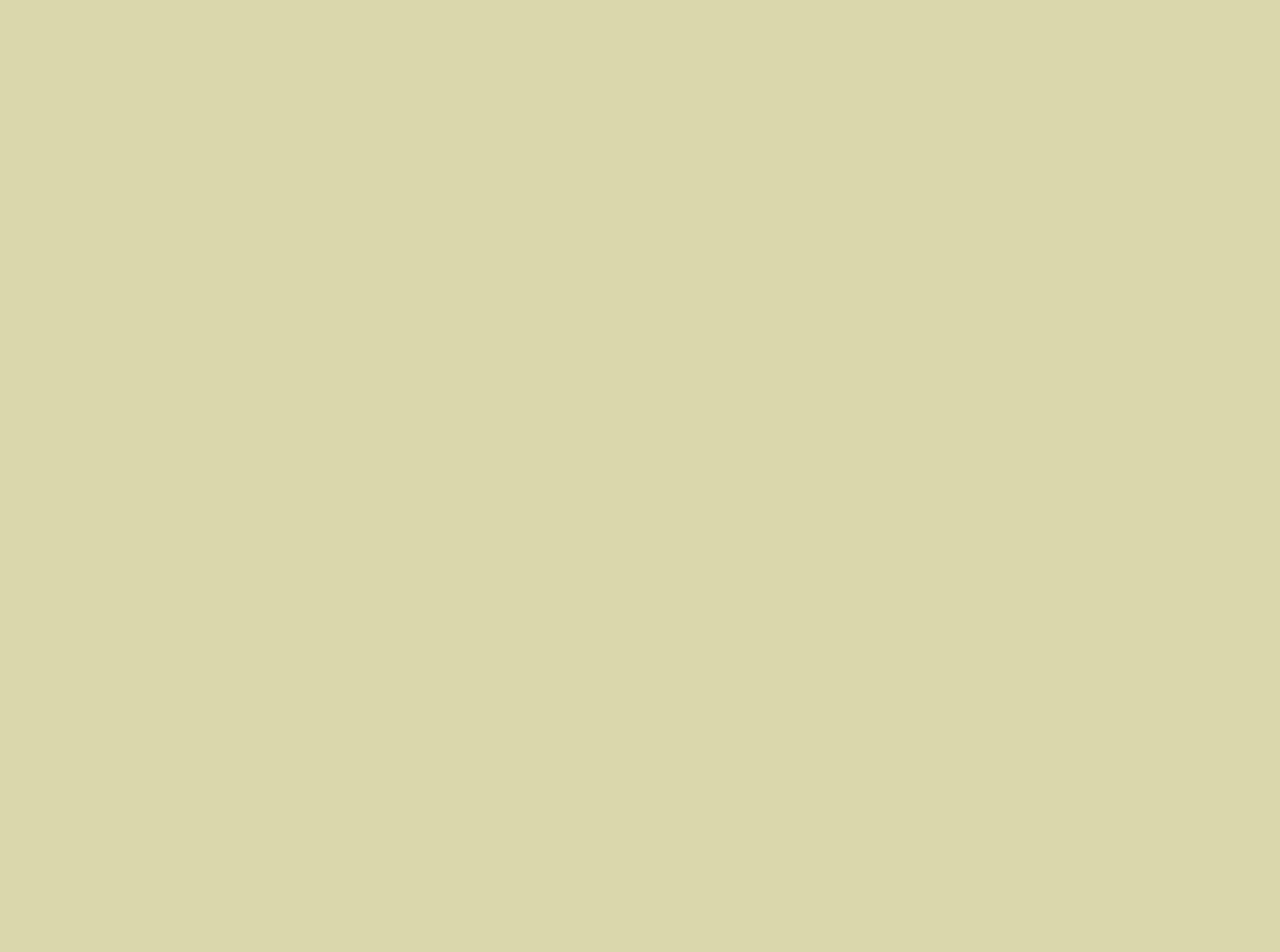
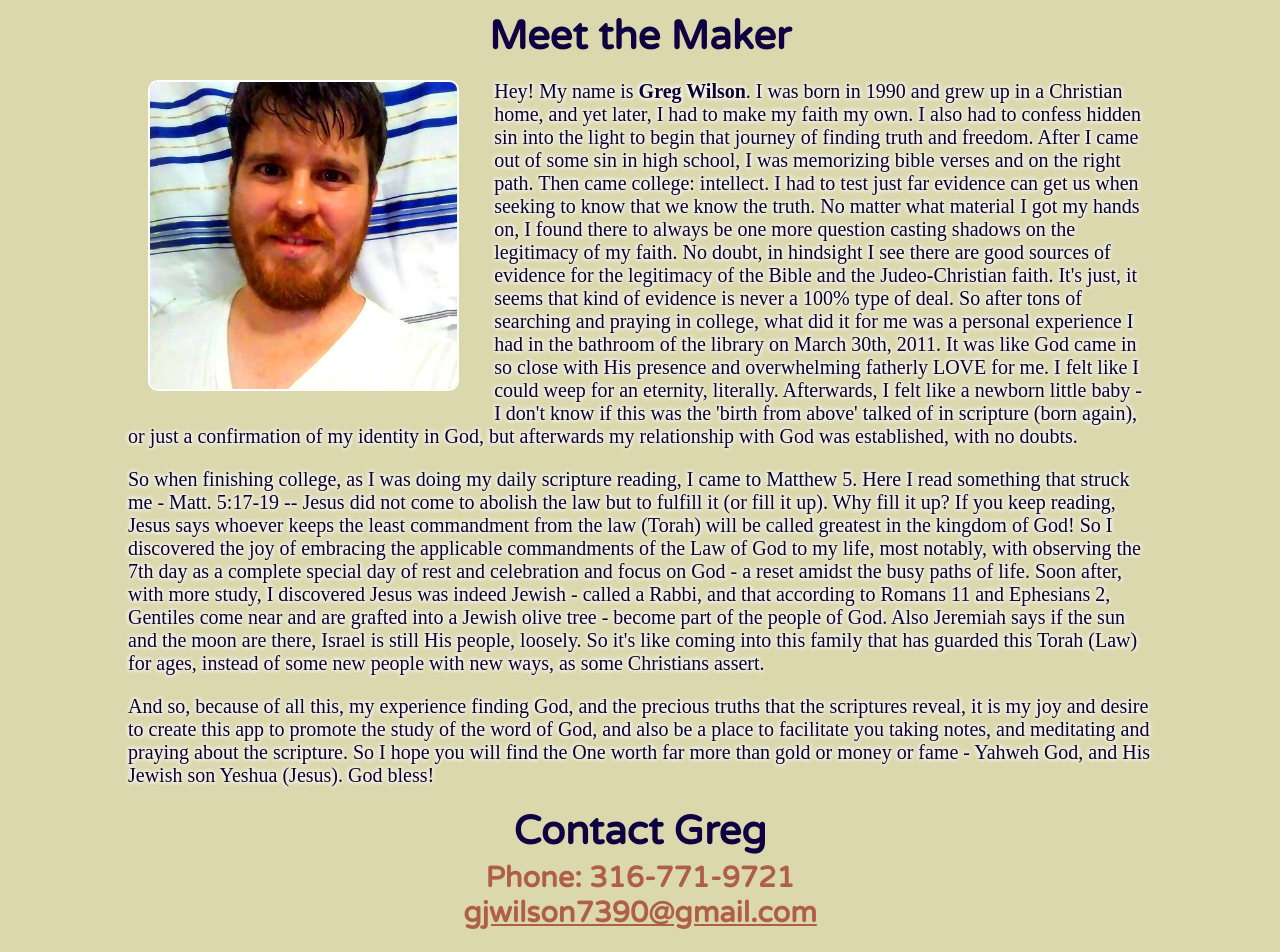
Before and after one commit to bloominstituteoftechnology/React-Redux-App, a React (Create React App) app in the folder app/: page / in a window 1280 px wide. Shown: the part 643-1595 px from the top of the page. Before the commit the page ends 800 px from the top, so only its background shows below. Built offline with nearby package versions, Linux system fonts and the light colour scheme.

Commit message:
homepage about

```diff
--- a/app/src/App.css
+++ b/app/src/App.css
@@ -56,6 +56,22 @@ header {
       margin-top: 0px;
   }
 
+  h4 {
+    color: #af5f46;
+    font-family: Hebrew;
+    font-size: 2.9rem;
+    margin-top: 0px;
+    margin-bottom: 0px;
+}
+
+  a {
+    color: #af5f46;
+    font-family: Hebrew;
+    font-size: 2.9rem;
+    margin-top: 0px;
+    margin-bottom: 0px;
+  }
+
 nav {
   background-color: #994636;
   margin: 0px;
@@ -112,6 +128,31 @@ nav ul li a:hover {
   text-shadow: 0px 0px 5px #ffffff, 0px 0px 5px #ffffff, 0px 0px 5px #ffffff;
 }
 
+#about-greg {
+  padding-top: 40px;
+}
+
+
+.gregpic {
+  width: 30%;
+  float: left;
+  margin: 20px;
+  margin-top: 0px;
+  margin-right: 35px;
+  border-radius: 10px;
+  border: 2px solid white;
+}
+
+.about-greg-box {
+  width: 80%;
+  text-align: left;
+  margin: 0 auto;
+  font-size: 2rem;
+  color: #0C012E;
+  text-shadow: 0px 0px 5px #ffffff, 0px 0px 5px #ffffff, 0px 0px 5px #ffffff;
+}
+
+
 .bible-text {
   padding-top: 20px;
   font-size: 1.8rem;
@@ -131,7 +172,7 @@ nav ul li a:hover {
   h2 {
     color: #0E0041;
     font-family: Hebrew;
-    font-size: 4rem;
+    font-size: 2.8rem;
     margin-bottom: 5px;
     margin-top: 8px;
   }
--- a/app/src/App.js
+++ b/app/src/App.js
@@ -3,12 +3,11 @@ import './App.css';
 import { Link, Route } from 'react-router-dom'
 import {connect} from 'react-redux'
 import {getScripture} from './Actions'
+import greg from './gregtallit.jpg'
 
 
 function App(props) {
 
-
-  console.log(props.content)
 
   return (
     <div className="App">
@@ -21,7 +20,7 @@ function App(props) {
 <nav>
     <ul>
         <li><Link to='/'>Home</Link></li>
-        <li><Link to='/john1'>Read!</Link></li>
+        <li><Link to='/bible'>Read</Link></li>
     </ul>
 </nav>
 <Route exact path='/'>
@@ -31,13 +30,46 @@ function App(props) {
     resources like word studies and commentaries to help you understand the scripture even better!  And then,
 you can meditate on all this and write your prayerful thoughts down to be saved in the web app under your account.</p>
 </section>
+<section id="about-greg">
+  <h2>Meet the Maker</h2>
+  <div className="about-greg-box">
+    <img className="gregpic" src={greg} alt="Greg the Maker"></img>
+    <p>Hey! My name is <b>Greg Wilson</b>.  I was born in 1990 and grew up in a Christian home, and yet later, I had to make
+      my faith my own.  I also had to confess hidden sin into the light to begin that journey of finding truth and freedom.
+      After I came out of some sin in high school, I was memorizing bible verses and on the right path.  Then came college: intellect.
+      I had to test just far evidence can get us when seeking to know that we know the truth.  No matter what material I got my hands on,
+      I found there to always be one more question casting shadows on the legitimacy of my faith.  No doubt, in hindsight I see there are
+      good sources of evidence for the legitimacy of the Bible and the Judeo-Christian faith.  It's just, it seems that kind of evidence
+      is never a 100% type of deal.  So after tons of searching and praying in college, what did it for me was a personal experience I had
+      in the bathroom of the library on March 30th, 2011.  It was like God came in so close with His presence and overwhelming fatherly LOVE for me.  I felt
+      like I could weep for an eternity, literally.  Afterwards, I felt like a newborn little baby - I don't know if this was the 'birth from above'
+      talked of in scripture (born again), or just a confirmation of my identity in God, but afterwards my relationship with God was established,
+      with no doubts.</p>
+      <p>So when finishing college, as I was doing my daily scripture reading, I came to Matthew 5.  Here I read something that struck me - Matt. 5:17-19 --
+        Jesus did not come to abolish the law but to fulfill it (or fill it up).  Why fill it up?  If you keep reading, Jesus says whoever keeps the least commandment
+        from the law (Torah) will be called greatest in the kingdom of God!  So I discovered the joy of embracing the applicable commandments of the Law of God to my
+        life, most notably, with observing the 7th day as a complete special day of rest and celebration and focus on God - a reset amidst the busy paths of life.
+        Soon after, with more study, I discovered Jesus was indeed Jewish - called a Rabbi, and that according to Romans 11 and Ephesians 2, Gentiles come near and are grafted
+        into a Jewish olive tree - become part of the people of God.  Also Jeremiah says if the sun and the moon are there, Israel is still His people, loosely.
+        So it's like coming into this family that has guarded this Torah (Law) for ages, instead of some new people with new ways, as some Christians assert.</p>
+        <p>And so, because of all this, my experience finding God, and the precious truths that the scriptures reveal, it is my joy and desire to create this app
+          to promote the study of the word of God, and also be a place to facilitate you taking notes, and meditating and praying about the scripture.  So I hope you
+          will find the One worth far more than gold or money or fame - Yahweh God, and His Jewish son Yeshua (Jesus).  God bless!
+    </p>
+  </div>
+  <h2>Contact Greg</h2>
+  <h4>Phone: 316-771-9721</h4>
+  <h4><a href={`mailto:${'gjwilson7390@gmail.com'}`}>gjwilson7390@gmail.com</a></h4>
+  <br></br><br></br>
+</section>
 </Route>
 
-<Route path='/john1'>
+<Route path='/bible'>
 
     <div>
       <button onClick={() => {props.getScripture()}}><h2>Click to Read John 1</h2></button>
       <div className='bible-text' dangerouslySetInnerHTML={{__html: props.content}} />
+      <div>{props.error}</div>
     </div>
 
 </Route>
@@ -49,7 +81,8 @@ you can meditate on all this and write your prayerful thoughts down to be saved
 const mapStateToProps = state => {
 
   return {
-    content: state.content
+    content: state.content,
+    error: state.error
   }
 
 }
```
